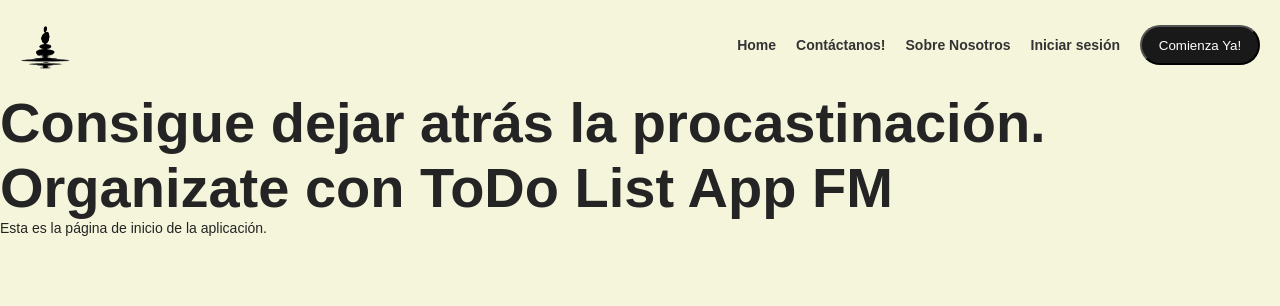
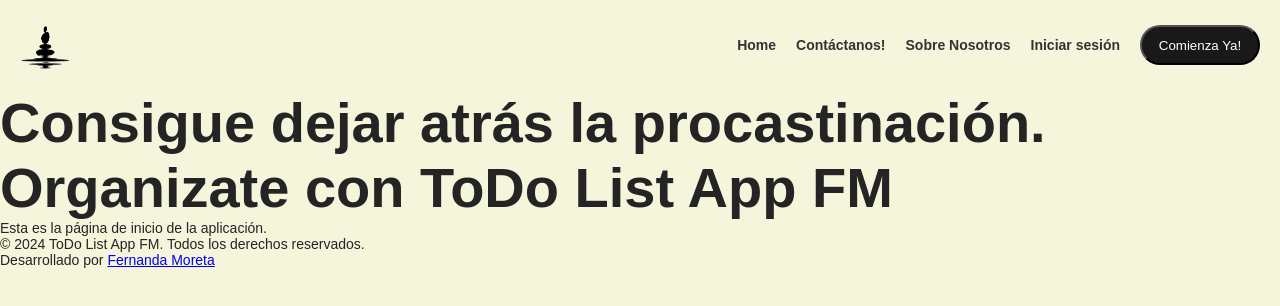
Before and after one commit to FernandaMoreta/Midproject-2, a Vue app in the folder todo-app-vue/: page / in a window 1280 px wide. Shown: the top 306 px of the page. Built offline with nearby package versions, Linux system fonts and the light colour scheme; no server answers; a web font is replaced by a local one.

Commit message:
Creacion del pie de pagina y de la pagina NotFound

```diff
--- a/todo-app-vue/src/App.vue
+++ b/todo-app-vue/src/App.vue
@@ -1,11 +1,13 @@
 <script setup>
 import Nav from './components/Nav.vue'
+import Footer from './components/Footer.vue';
 </script>
 
 <template>
   <div id="app">
     <Nav />
     <router-view />
+    <Footer />
   </div>
 
 </template>
--- /dev/null
+++ b/todo-app-vue/src/components/Footer.vue
@@ -0,0 +1,6 @@
+<template>
+    <footer class="app-footer">
+    <p>&copy; 2024 ToDo List App FM. Todos los derechos reservados.</p>
+    <p>Desarrollado por <a href="https://github.com/FernandaMoreta" target="_blank">Fernanda Moreta</a></p>
+    </footer>
+</template>
--- /dev/null
+++ b/todo-app-vue/src/pages/NotFound.vue
@@ -0,0 +1,10 @@
+<script setup>
+</script>
+
+<template>
+  <div class="not-found">
+    <h1>404 - Página no encontrada</h1>
+    <p>Lo sentimos, la página que buscas no existe.</p>
+    <router-link to="/">Volver al inicio</router-link>
+  </div>
+</template>
```
